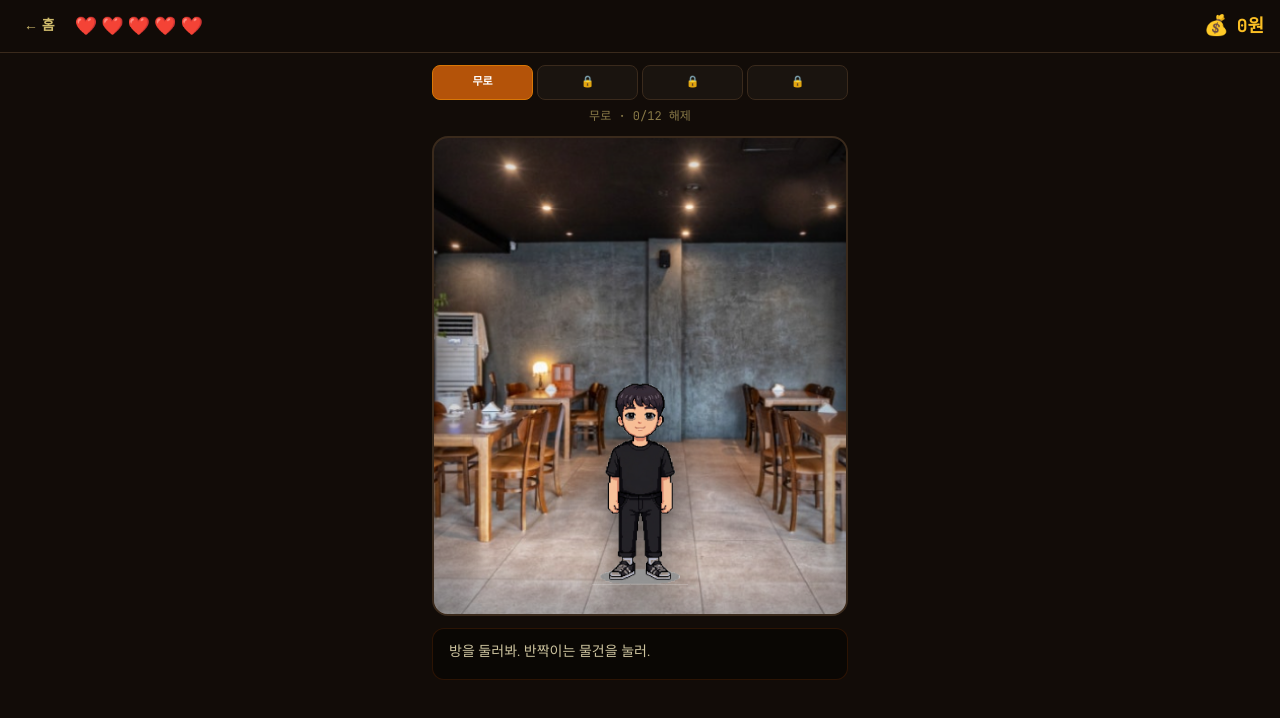
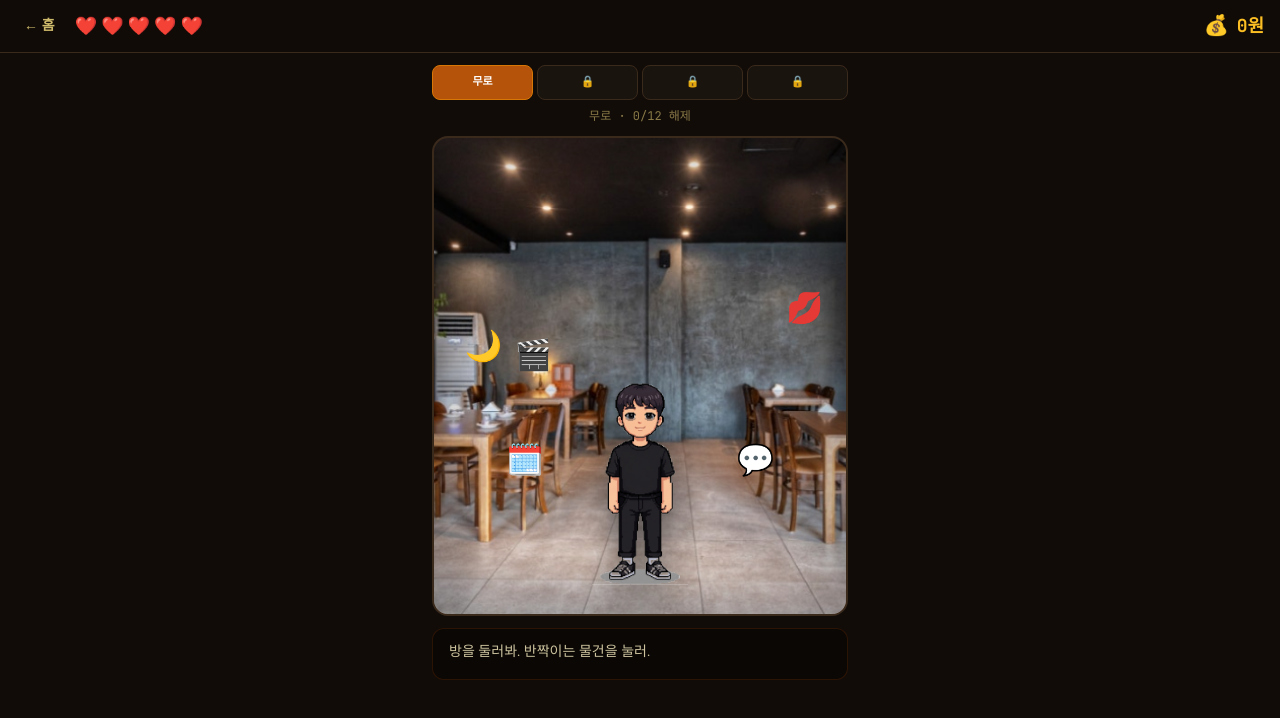
Before and after one commit to chaeyun050821-sketch/birthday, a React (Vite) app: page / in a window 1280 px wide. Both pictures are taken after a click on the button "문을 연다 →". Shown: the top 718 px of the page. Built offline with nearby package versions, Linux system fonts and the light colour scheme; the HTML template or start-up script is replaced by a standard one.

Commit message:
Show room icons again without name labels.

```diff
--- a/src/App.tsx
+++ b/src/App.tsx
@@ -508,24 +508,20 @@ function RoomView({
             type="button"
             disabled={done || locked}
             onClick={()=>!done && !locked && onInspect(q)}
-            className={`absolute z-10 ${!done && !locked ? 'cursor-pointer' : 'cursor-default'}`}
+            className={`absolute z-10 flex items-center justify-center ${!done && !locked ? 'cursor-pointer' : 'cursor-default'}`}
             style={{
               left:`${q.x}%`,
               top:`${q.y}%`,
               transform:'translate(-50%,-50%)',
-              width: isMuro ? 56 : undefined,
-              height: isMuro ? 56 : undefined,
             }}
             aria-label="조사"
           >
-            {!isMuro && (
             <span
               className="text-3xl drop-shadow-[0_2px_6px_rgba(0,0,0,0.7)]"
               style={{ filter: done ? 'grayscale(0.4)' : locked ? 'grayscale(1) brightness(0.5)' : 'none' }}
             >
               {done ? '✅' : locked ? '🔒' : q.emoji}
             </span>
-            )}
           </button>
         )
       })}
```
Lines whose indentation alone changed are shown as unchanged.
